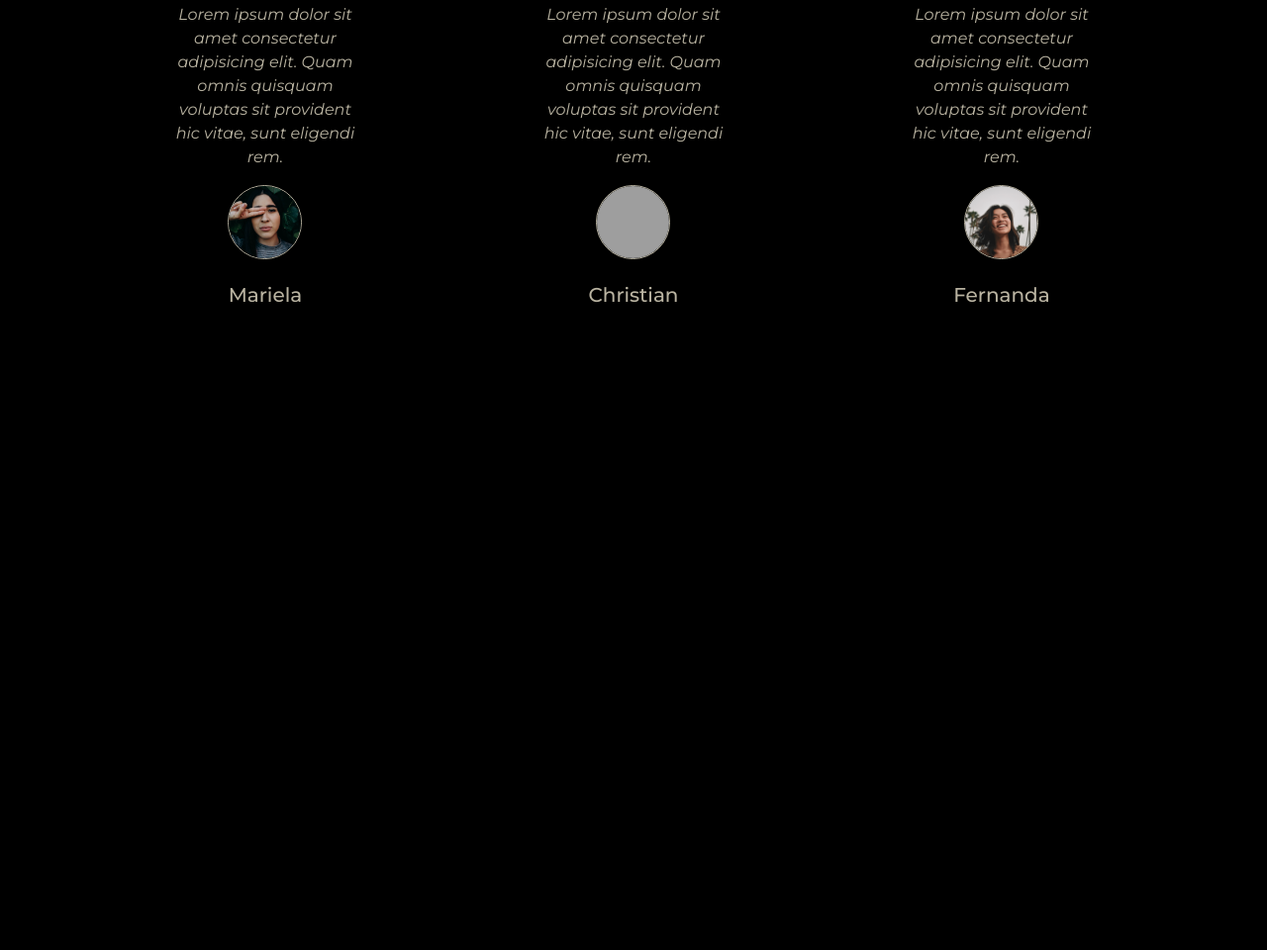
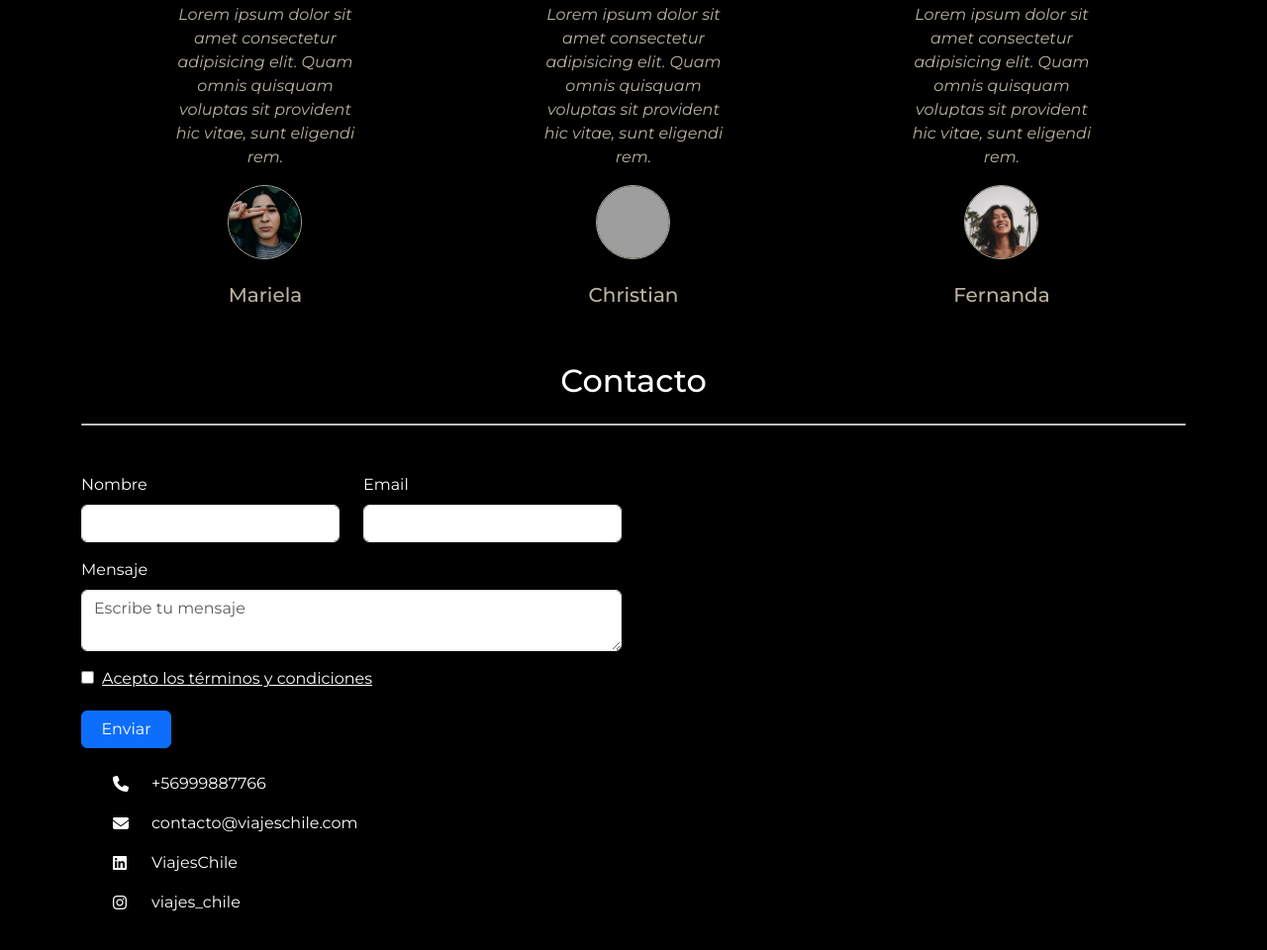
Before and after one commit to cristiandpto23/desafio-actualizacion-chile-viajes, a website: page index.html in a window 1280 px wide. Shown: the part 1834-2794 px from the top of the page at 99% size. Before the commit the page ends 2200 px from the top, so only its background shows below. Drawn offline with nearby package versions, Linux system fonts and the light colour scheme; grey boxes are pictures that could not be loaded.

Commit message:
forth commit

```diff
--- /dev/null
+++ b/assets/sass/layout/_footer.scss
@@ -0,0 +1,9 @@
+
+.footer {
+    .contact__i {
+        width: 35px;
+        height: 35px;
+        margin: 4px 4px 0 0;
+
+    }
+}
--- a/assets/sass/main.scss
+++ b/assets/sass/main.scss
@@ -12,6 +12,7 @@ themes/
 @import 'vendors/bootstrap';
 
 @import 'layout/navigation';
+@import 'layout/footer';
 
 @import 'components/carousel';
 @import 'components/card';
--- a/index.html
+++ b/index.html
@@ -258,11 +258,66 @@
                 </div>
             </section>
 
+        </main>
+        <!-- FOOTER -->
+        <footer class="footer my-5">
+            <h2 class="text-center my-4">Contacto</h2>
+
+            <hr class="border-2 rounded opacity-75 mb-4">
+
+                <div class="footer__content row align-items-center gap-4">
+                    <section class="col-12 col-md-6" >
+                        <!--FORM -->
+                        <form class="form">
+                            <section class="row mt-4">
+                                <div class="col-6 mb-3">
+                                    <label class="pb-2">Nombre</label>
+                                    <input type="text" class="form-control" id="exampleFormControlInput1">
+                                </div>
+                                <div class="col-6 mb-3">
+                                    <label class="pb-2">Email</label>
+                                    <input type="email" class="form-control" id="exampleFormControlInput1">
+                                </div>
+                            </section>
+
+                            <div class="mb-3">
+                                <label class="pb-2">Mensaje</label>
+                                <textarea class="form-control" placeholder="Escribe tu mensaje" id="floatingTextarea"></textarea>
+                            </div>
+                            <div class="mb-3">
+                                <input type="checkbox" class=""><a href="#" class="ms-2 text-white">Acepto los términos y condiciones</a>
+                            </div>
+                            <button type="button" class="mt-1 btn btn-outline-primary bg-primary text-white col-12 col-lg-2 ">Enviar</button>
+                        </form>
+                    </section>
+                    <!-- CONTACTO -->
+                    <section class="col-12 col-md-6"">
+                        <div class="contact">
+                            <ul class="contact__ul d-flex flex-column align-items-start">
+                                <li class="contact__li d-flex">
+                                    <i class="fa-solid fa-phone contact__i"></i>
+                                    <p class="contact__p">+56999887766</p>
+                                </li>
+                                <li class="contact__li d-flex">
+                                    <i class="fa-solid fa-envelope contact__i"></i>
+                                    <p class="contact__p">contacto@viajeschile.com</p>
+                                </li>
+                                <li class="contact__li d-flex">
+                                    <i class="fa-brands fa-linkedin contact__i"></i>
+                                    <p class="contact__p">ViajesChile</p>
+                                </li>
+                                <li class="contact__li d-flex">
+                                    <i class="fa-brands fa-instagram contact__i"></i>
+                                    <p class="contact__p">viajes_chile</p>
+                                </li>
+
+                            </ul>
+                        </div>
+                    </section>
+                </div>
 
 
-
-
-        </main>
+        </footer>
 
 
 
```
Also changed, not shown: assets/css/main.css, 1 other file.
